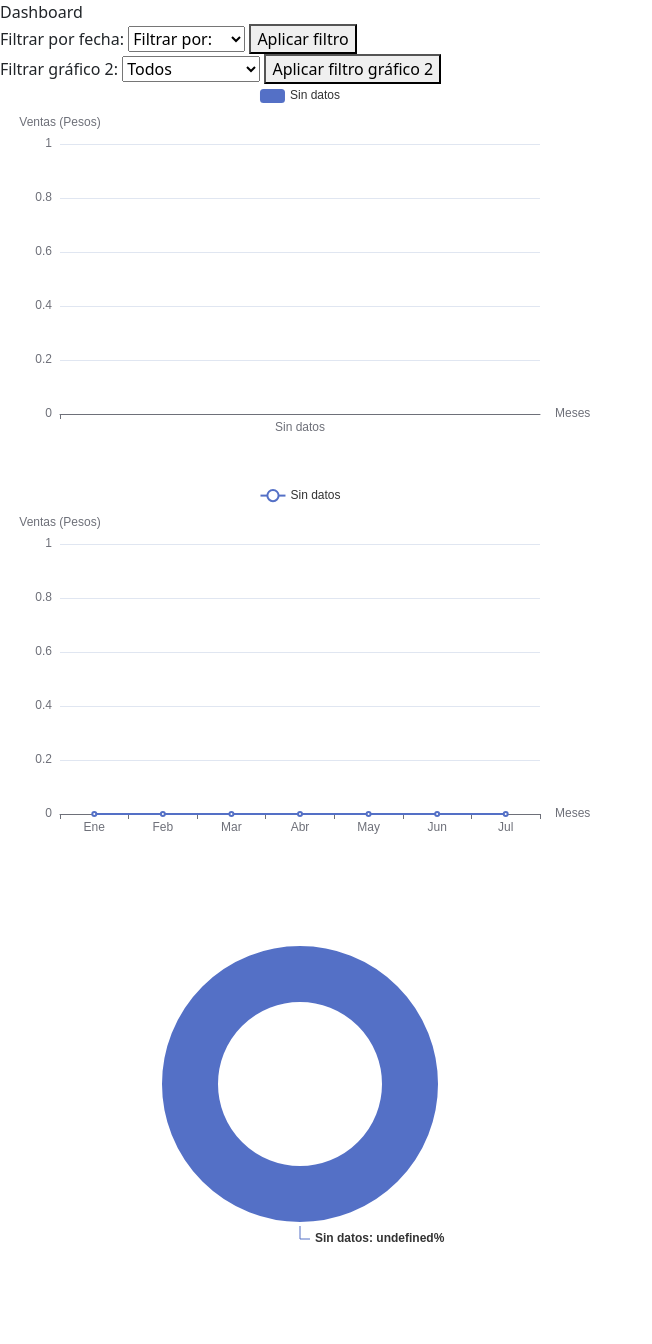
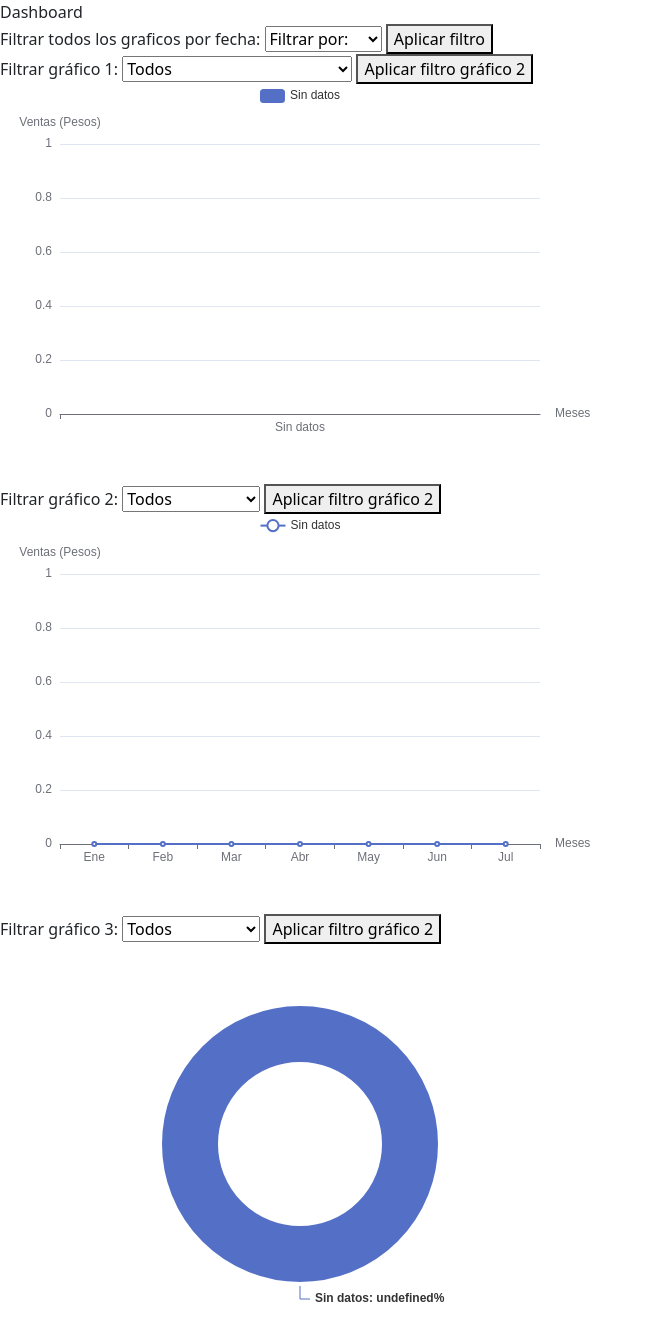
Before and after one commit to Ruben14f/BYTE---BEAT, a Django app: page /admin-dashboard/dashboard/ in a window 1280 px wide. Shown: the whole page, without its empty margins (0-652 px from the left). Before the commit the page ends 1242 px from the top, so only its background shows below. Run offline with Django 5.2, Linux system fonts and the light colour scheme; data that the repository does not hold is empty; some libraries are stand-ins or nearby versions.

Commit message:
COMPARATIVA_ANUAL_CHAR_2

```diff
--- a/dashboard/static/js/main.js
+++ b/dashboard/static/js/main.js
@@ -1,119 +1,155 @@
-document.addEventListener("DOMContentLoaded", async () => {
-    const chartDom2 = document.getElementById("chart2");
-    const chartDom3 = document.getElementById("chart3");
-    const chartDom4 = document.getElementById("chart4");
+document.addEventListener("DOMContentLoaded", () => {
+  // Configuración para cada gráfico
+  const graficosConfig = [
+    {
+      id: "chart2",
+      apiUrl: "/admin-dashboard/api/get-chart2/",
+      filtroGlobalParam: "range",
+      filtroIndParam: "range_chart2",
+      filtroIndSelectId: "filtro-chart2",
+      btnFiltrarIndId: "btn-filtrar-chart2",
+      btnBorrarIndId: "btn-borrar-filtro-chart2",
+    },
+    {
+      id: "chart3",
+      apiUrl: "/admin-dashboard/api/get-chart3/",
+      filtroGlobalParam: "range",
+      filtroIndParam: "range_chart3",
+      filtroIndSelectId: "filtro-chart3",
+      btnFiltrarIndId: "btn-filtrar-chart3",
+      btnBorrarIndId: "btn-borrar-filtro-chart3",
+    },
+    {
+      id: "chart4",
+      apiUrl: "/admin-dashboard/api/get-chart4/",
+      filtroGlobalParam: "range",
+      filtroIndParam: "range_chart4",
+      filtroIndSelectId: "filtro-chart4",
+      btnFiltrarIndId: "btn-filtrar-chart4",
+      btnBorrarIndId: "btn-borrar-filtro-chart4",
+    },
+    // Agrega más configuraciones según sea necesario
+  ];
 
-    const myChart2 = echarts.init(chartDom2);
-    const myChart3 = echarts.init(chartDom3);
-    const myChart4 = echarts.init(chartDom4);
+  // Instanciar gráficos y guardar referencias
+  const graficos = {};
+  graficosConfig.forEach(({ id }) => {
+    const dom = document.getElementById(id);
+    if (dom) {
+      graficos[id] = echarts.init(dom);
+    }
+  });
 
-    const filtroSelect = document.getElementById('filtro'); // filtro global
-    const btnFiltrar = document.getElementById('btn-filtrar');
-    const btnBorrarFiltro = document.getElementById('btn-borrar-filtro');
+  // Función genérica para cargar datos en un gráfico
+  async function cargarGrafico(
+    id,
+    filtroGlobal = "",
+    filtroIndividual = "",
+    config
+  ) {
+    const chart = graficos[id];
+    if (!chart) return;
 
-    // Filtro individual gráfico 2 (agrega estos elementos en HTML con estos IDs)
-    const filtroChart2Select = document.getElementById('filtro-chart2');
-    const btnFiltrarChart2 = document.getElementById('btn-filtrar-chart2');
-    const btnBorrarFiltroChart2 = document.getElementById('btn-borrar-filtro-chart2');
+    chart.showLoading();
+    try {
+      let url = config.apiUrl;
+      const params = new URLSearchParams();
 
-    btnBorrarFiltro.style.display = 'none'; // ocultar botón borrar filtro global inicialmente
-    if (btnBorrarFiltroChart2) btnBorrarFiltroChart2.style.display = 'none'; // ocultar botón borrar filtro 2
+      // Prioriza filtro individual si existe
+      if (filtroIndividual && config.filtroIndParam) {
+        params.append(config.filtroIndParam, filtroIndividual);
+      } else if (filtroGlobal && config.filtroGlobalParam) {
+        params.append(config.filtroGlobalParam, filtroGlobal);
+      }
 
-    async function cargarChart2(filtroGlobal = '', filtroIndividual = '') {
-        myChart2.showLoading();
-        try {
-            let url = '/admin-dashboard/api/get-chart2/';
-            const params = new URLSearchParams();
+      if ([...params].length > 0) url += "?" + params.toString();
 
-            // Prioriza filtro individual para chart 2 si existe, sino usa filtro global
-            if (filtroIndividual) {
-                params.append('range_chart2', filtroIndividual);
-            } else if (filtroGlobal) {
-                params.append('range', filtroGlobal);
-            }
+      const response = await fetch(url);
+      const data = await response.json();
 
-            if ([...params].length > 0) url += '?' + params.toString();
+      chart.hideLoading();
+      if (!data.series || data.series.length === 0) chart.clear();
+      else {
+        chart.setOption(data);
+        chart.resize();
+      }
+    } catch (error) {
+      chart.hideLoading();
+      console.error(`Error loading ${id}:`, error);
+    }
+  }
 
-            const response = await fetch(url);
-            const data = await response.json();
+  // Cargar todos los gráficos, pasando filtros global e individuales
+  function cargarTodosGraficos(filtroGlobal = "") {
+    graficosConfig.forEach((config) => {
+      const filtroIndSelect = config.filtroIndSelectId
+        ? document.getElementById(config.filtroIndSelectId)
+        : null;
+      const filtroIndValue = filtroIndSelect ? filtroIndSelect.value : "";
+      cargarGrafico(config.id, filtroGlobal, filtroIndValue, config);
+    });
+  }
 
-            myChart2.hideLoading();
-            if (!data.series || data.series.length === 0) myChart2.clear();
-            else {
-                myChart2.setOption(data);
-                myChart2.resize();
-            }
-        } catch (error) {
-            myChart2.hideLoading();
-            console.error("Error loading Chart 2:", error);
-        }
-    }
+  // Control filtro global
+  const filtroSelect = document.getElementById("filtro");
+  const btnFiltrar = document.getElementById("btn-filtrar");
+  const btnBorrarFiltro = document.getElementById("btn-borrar-filtro");
 
-    async function cargarGraficos(filtroGlobal = '') {
-        // Carga gráfico 2 con filtro global solo si no hay filtro individual
-        const filtroIndChart2 = filtroChart2Select ? filtroChart2Select.value : '';
-        cargarChart2(filtroGlobal, filtroIndChart2);
+  btnBorrarFiltro.style.display = "none";
 
-        // Carga otros gráficos solo con filtro global (o adapta si tienes filtros individuales)
-        myChart3.showLoading();
-        myChart4.showLoading();
+  btnFiltrar.addEventListener("click", () => {
+    const filtro = filtroSelect.value || "";
+    cargarTodosGraficos(filtro);
+    btnBorrarFiltro.style.display = filtro ? "inline-block" : "none";
 
-        try {
-            const url3 = filtroGlobal ? `/admin-dashboard/api/get-chart3/?range=${filtroGlobal}` : '/admin-dashboard/api/get-chart3/';
-            const url4 = filtroGlobal ? `/admin-dashboard/api/get-chart4/?range=${filtroGlobal}` : '/admin-dashboard/api/get-chart4/';
+    // Ocultar filtros individuales cuando hay filtro global (opcional)
+    graficosConfig.forEach(({ btnBorrarIndId }) => {
+      if (btnBorrarIndId) {
+        const btnInd = document.getElementById(btnBorrarIndId);
+        if (btnInd) btnInd.style.display = "none";
+      }
+    });
+  });
 
-            const [response3, response4] = await Promise.all([fetch(url3), fetch(url4)]);
-            const data3 = await response3.json();
-            const data4 = await response4.json();
+  btnBorrarFiltro.addEventListener("click", () => {
+    filtroSelect.value = "";
+    btnBorrarFiltro.style.display = "none";
+    cargarTodosGraficos("");
+  });
 
-            myChart3.hideLoading();
-            if (!data3.series || data3.series.length === 0) myChart3.clear();
-            else {
-                myChart3.setOption(data3);
-                myChart3.resize();
-            }
+  // Control filtros individuales (para cada gráfico que tenga filtro individual)
+  graficosConfig.forEach((config) => {
+    if (
+      config.filtroIndSelectId &&
+      config.btnFiltrarIndId &&
+      config.btnBorrarIndId
+    ) {
+      const filtroIndSelect = document.getElementById(config.filtroIndSelectId);
+      const btnFiltrarInd = document.getElementById(config.btnFiltrarIndId);
+      const btnBorrarInd = document.getElementById(config.btnBorrarIndId);
 
-            myChart4.hideLoading();
-            if (!data4.series || data4.series.length === 0) myChart4.clear();
-            else {
-                myChart4.setOption(data4);
-                myChart4.resize();
-            }
-        } catch (error) {
-            myChart3.hideLoading();
-            myChart4.hideLoading();
-            console.error("Error loading Chart 3 or 4:", error);
-        }
-    }
+      if (filtroIndSelect && btnFiltrarInd && btnBorrarInd) {
+        btnBorrarInd.style.display = "none";
 
-    // Eventos filtro global
-    btnFiltrar.addEventListener('click', () => {
-        const filtro = filtroSelect.value || '';
-        cargarGraficos(filtro);
-        btnBorrarFiltro.style.display = filtro ? 'inline-block' : 'none';
-    });
+        btnFiltrarInd.addEventListener("click", () => {
+          const filtroIndValue = filtroIndSelect.value || "";
+          cargarGrafico(config.id, "", filtroIndValue, config);
+          btnBorrarInd.style.display = filtroIndValue ? "inline-block" : "none";
 
-    btnBorrarFiltro.addEventListener('click', () => {
-        filtroSelect.value = '';
-        btnBorrarFiltro.style.display = 'none';
-        cargarGraficos('');
-    });
-
-    // Eventos filtro individual gráfico 2
-    if (btnFiltrarChart2 && filtroChart2Select && btnBorrarFiltroChart2) {
-        btnFiltrarChart2.addEventListener('click', () => {
-            const filtro = filtroChart2Select.value || '';
-            cargarChart2('', filtro);
-            btnBorrarFiltroChart2.style.display = filtro ? 'inline-block' : 'none';
+          // Opcional: ocultar filtro global cuando hay filtro individual
+          btnBorrarFiltro.style.display = "none";
+          filtroSelect.value = "";
         });
 
-        btnBorrarFiltroChart2.addEventListener('click', () => {
-            filtroChart2Select.value = '';
-            btnBorrarFiltroChart2.style.display = 'none';
-            cargarChart2();
+        btnBorrarInd.addEventListener("click", () => {
+          filtroIndSelect.value = "";
+          btnBorrarInd.style.display = "none";
+          cargarGrafico(config.id, "", "", config);
         });
+      }
     }
+  });
 
-    // Carga inicial sin filtros
-    cargarGraficos('');
+  // Carga inicial sin filtros
+  cargarTodosGraficos("");
 });
--- a/dashboard/templates/dashboard_ordens.html
+++ b/dashboard/templates/dashboard_ordens.html
@@ -6,7 +6,7 @@
 Dashboard
 
 <div class="filtro-general">
-  <label for="filtro">Filtrar por fecha:</label>
+  <label for="filtro">Filtrar todos los graficos por fecha:</label>
   <select id="filtro">
     <option value="" selected disabled>Filtrar por:</option>
     <option value="today">Hoy</option>
@@ -22,24 +22,46 @@
 
 
 <div class="filtro-chart2">
-  <label for="filtro-chart2">Filtrar gráfico 2:</label>
+  <label for="filtro-chart2">Filtrar gráfico 1:</label>
   <select id="filtro-chart2">
     <option value="" selected>Todos</option>
     <option value="7days">Últimos 7 días</option>
     <option value="30days">Últimos 30 días</option>
     <option value="year">Este año</option>
+    <option value="comparativa_mes">Comparar con mes anterior</option> <!-- nuevo -->
+    <option value="comparativa_anio">Comparar con año anterior</option>
   </select>
   <button id="btn-filtrar-chart2">Aplicar filtro gráfico 2</button>
   <button id="btn-borrar-filtro-chart2">Borrar filtro gráfico 2</button>
 </div>
-
-
 <div id="chart2" style="width: 600px; height: 400px;"></div>
 
 
+<div class="filtro-chart3">
+  <label for="filtro-chart3">Filtrar gráfico 2:</label>
+  <select id="filtro-chart3">
+    <option value="" selected>Todos</option>
+    <option value="7days">Últimos 7 días</option>
+    <option value="30days">Últimos 30 días</option>
+    <option value="year">Este año</option>
+  </select>
+  <button id="btn-filtrar-chart3">Aplicar filtro gráfico 2</button>
+  <button id="btn-borrar-filtro-chart3">Borrar filtro gráfico 2</button>
+</div>
 <div id="chart3" style="width: 600px; height: 400px;"></div>
 
 
+<div class="filtro-chart4">
+  <label for="filtro-chart4">Filtrar gráfico 3:</label>
+  <select id="filtro-chart4">
+    <option value="" selected>Todos</option>
+    <option value="7days">Últimos 7 días</option>
+    <option value="30days">Últimos 30 días</option>
+    <option value="year">Este año</option>
+  </select>
+  <button id="btn-filtrar-chart4">Aplicar filtro gráfico 2</button>
+  <button id="btn-borrar-filtro-chart4">Borrar filtro gráfico 2</button>
+</div>
 <div id="chart4" style="width: 600px; height: 400px;"></div>
 
 
--- a/dashboard/views.py
+++ b/dashboard/views.py
@@ -2,32 +2,41 @@
 from django.shortcuts import render
 from orden.models import Orden
 import pandas as pd
-from django.views.decorators.cache import cache_page
 from datetime import datetime
-from django.core.cache import cache
 from datetime import datetime, timedelta, time
 from django.utils.timezone import now, make_aware
 from datetime import timezone
-
+import calendar
 
 def dashboard_view(request):
     return render(request, 'dashboard_ordens.html')
+
 #grafico de barras
 def get_chart2(request):
-    start_datetime, end_datetime = get_date_range(request)
+    # Obtener filtro general
+    filtro_global = request.GET.get('range', None)
+    # Obtener filtro individual para este gráfico
     filtro_individual = request.GET.get('range_chart2', None)
 
-    print(filtro_individual)
-    print('invidual antes de if',filtro_individual)
+    # Por defecto usar filtro global para fechas
+    start_datetime, end_datetime = get_date_range(request)
+
+    # Si hay filtro individual para este gráfico, usarlo para rango de fechas
     if filtro_individual:
-        start_datetime, end_datetime = get_date_range_individual(request)
+        start_datetime, end_datetime = get_date_range_individual(request, 'range_chart2')
         rango = filtro_individual
-        print('invidual antes de if',rango)
     else:
-        start_datetime, end_datetime = get_date_range(request)
-        rango = request.GET.get('range', None)
+        rango = filtro_global
 
-    months_diff = (end_datetime.year - start_datetime.year) * 12 + (end_datetime.month - start_datetime.month) + 2
+    # Ajustar rango para comparación anual sin perder filtro global
+    if filtro_individual == 'comparativa_anio':
+        # Expandir rango para traer años completos anteriores y actuales según filtro global
+        start_datetime = start_datetime.replace(year=start_datetime.year - 1, month=1, day=1)
+        end_datetime = end_datetime.replace(month=12, day=31)
+    elif filtro_individual == 'comparativa_mes':
+        pass
+
+    # Consultar con rango ajustado
     ordenes = Orden.objects.prefetch_related('productos_orden__producto').filter(
         fecha_pagada__gte=start_datetime,
         fecha_pagada__lte=end_datetime,
@@ -52,6 +61,13 @@
 
     df = pd.DataFrame(data)
 
+    # Si filtro individual es de comparativa, usar función especial sin alterar lógica global
+    if filtro_individual == 'comparativa_anio':
+        return JsonResponse(generar_comparativa(df, tipo='anio'))
+    elif filtro_individual == 'comparativa_mes':
+        return JsonResponse(generar_comparativa(df, tipo='mes'))
+
+    # Si no hay datos
     if df.empty:
         option = {
             'tooltip': {'trigger': 'axis'},
@@ -75,16 +91,58 @@
 
     nombres_meses_completos = ['Ene', 'Feb', 'Mar', 'Abr', 'May', 'Jun',
                                'Jul', 'Ago', 'Sep', 'Oct', 'Nov', 'Dic']
-    rango = request.GET.get('range')
 
-    print('rango desde grafico',rango)
     if rango == 'year':
         meses = list(range(1, 13))
     else:
+        months_diff = (end_datetime.year - start_datetime.year) * 12 + (end_datetime.month - start_datetime.month) + 2
         last_month = min(start_datetime.month + months_diff - 1, 12)
         meses = list(range(start_datetime.month, last_month + 1))
 
-    meses_nombre = [nombres_meses_completos[m-1] for m in meses]
+    meses_nombre = [nombres_meses_completos[m - 1] for m in meses]
+
+    pivot_df = df.pivot_table(index='mes', columns='categoria', values='valor', aggfunc='sum', fill_value=0)
+    pivot_df = pivot_df.reindex(meses, fill_value=0)
+
+    series = []
+    for categoria in pivot_df.columns:
+        valores = pivot_df[categoria].astype(float).tolist()
+        series.append({
+            'name': categoria,
+            'type': 'bar',
+            'data': valores,
+        })
+
+    option = {
+        'tooltip': {'trigger': 'axis'},
+        'legend': {'data': list(pivot_df.columns)},
+        'xAxis': {
+            'type': 'category',
+            'data': meses_nombre,
+            'name': 'Meses',
+            'axisLabel': {'interval': 0}
+        },
+        'yAxis': {
+            'type': 'value',
+            'name': 'Ventas (Pesos)'
+        },
+        'series': series
+    }
+
+    return JsonResponse(option)
+
+    # Mantener lógica original de filtro global para rango y meses
+    nombres_meses_completos = ['Ene', 'Feb', 'Mar', 'Abr', 'May', 'Jun',
+                               'Jul', 'Ago', 'Sep', 'Oct', 'Nov', 'Dic']
+
+    if rango == 'year':
+        meses = list(range(1, 13))
+    else:
+        months_diff = (end_datetime.year - start_datetime.year) * 12 + (end_datetime.month - start_datetime.month) + 2
+        last_month = min(start_datetime.month + months_diff - 1, 12)
+        meses = list(range(start_datetime.month, last_month + 1))
+
+    meses_nombre = [nombres_meses_completos[m - 1] for m in meses]
 
     pivot_df = df.pivot_table(index='mes', columns='categoria', values='valor', aggfunc='sum', fill_value=0)
     pivot_df = pivot_df.reindex(meses, fill_value=0)
@@ -118,9 +176,21 @@
 
 
 
+
 #grafico de lineas
 def get_chart3(request):
     start_datetime, end_datetime = get_date_range(request)
+    filtro_individual = request.GET.get('range_chart3', None)
+    print(filtro_individual)
+    print('invidual antes de if',filtro_individual)
+
+    if filtro_individual:
+        start_datetime, end_datetime = get_date_range_individual(request,'range_chart3')
+        rango = filtro_individual
+        print('invidual antes de if',rango)
+    else:
+        start_datetime, end_datetime = get_date_range(request)
+        rango = request.GET.get('range', None)
 
     months_diff = (end_datetime.year - start_datetime.year) * 12 + (end_datetime.month - start_datetime.month) + 2
 
@@ -216,7 +286,17 @@
 #grafico de torta
 def get_chart4(request):
     start_datetime, end_datetime = get_date_range(request)
+    filtro_individual = request.GET.get('range_chart4', None)
+    print(filtro_individual)
+    print('invidual antes de if',filtro_individual)
 
+    if filtro_individual:
+        start_datetime, end_datetime = get_date_range_individual(request,'range_chart4')
+        rango = filtro_individual
+        print('invidual antes de if',rango)
+    else:
+        start_datetime, end_datetime = get_date_range(request)
+        rango = request.GET.get('range', None)
     ordenes = Orden.objects.prefetch_related('productos_orden__producto').filter(
         fecha_pagada__gte=start_datetime,
         fecha_pagada__lte=end_datetime,
@@ -341,8 +421,8 @@
     return start_datetime, end_datetime
 
 
-def get_date_range_individual(request):
-    range_type = request.GET.get('range_chart2', None)
+def get_date_range_individual(request, param_name):
+    range_type = request.GET.get(param_name, None)
     today = now().date()
 
     if not range_type or range_type == '':
@@ -355,14 +435,11 @@
     elif range_type == 'year':
         start_date = today.replace(month=1, day=1)
         end_date = today.replace(month=12, day=31)
-    elif range_type == 'today' or range_type == '7days':
+    elif range_type == '7days':
         start_date = today - timedelta(days=7)
         end_date = today
-    elif range_type == 'week' or range_type == '30days':
+    elif range_type == '30days':
         start_date = today - timedelta(days=30)
-        end_date = today
-    elif range_type == 'month':
-        start_date = today.replace(day=1)
         end_date = today
     else:
         start_date = today.replace(month=1, day=1)
@@ -373,3 +450,95 @@
     start_datetime = make_aware(start_datetime).astimezone(timezone.utc)
     end_datetime = make_aware(end_datetime).astimezone(timezone.utc)
     return start_datetime, end_datetime
+
+
+def generar_comparativa(df, tipo='anio'):
+    if df.empty or 'anio' not in df.columns or 'mes' not in df.columns:
+        return {
+            'tooltip': {'trigger': 'axis'},
+            'legend': {'data': ['Sin datos']},
+            'xAxis': {'type': 'category', 'data': ['Sin datos'], 'name': 'Meses'},
+            'yAxis': {'type': 'value', 'name': 'Ventas (Pesos)'},
+            'series': [{'name': 'Sin datos', 'type': 'bar', 'data': [0]}]
+        }
+
+    if tipo == 'anio':
+        # Agrupar por categoría y año
+        pivot = df.pivot_table(index='categoria', columns='anio', values='valor', aggfunc='sum', fill_value=0)
+        pivot = pivot.sort_index()
+
+        # Construir dimensions (primera columna es "Producto")
+        dimensiones = ['Producto'] + [str(col) for col in pivot.columns]
+
+        # Construir source como lista de diccionarios
+        source = []
+        for categoria, fila in pivot.iterrows():
+            fila_dict = {'Producto': categoria}
+            for anio, valor in fila.items():
+                fila_dict[str(anio)] = float(valor)
+            source.append(fila_dict)
+
+        option = {
+            'legend': {},
+            'tooltip': {},
+            'dataset': {
+                'dimensions': dimensiones,
+                'source': source
+            },
+            'xAxis': { 'type': 'category' },
+            'yAxis': {},
+            'series': [ { 'type': 'bar' } for _ in dimensiones[1:] ]
+        }
+
+        return option
+
+    elif tipo == 'mes':
+        agrupado = df.groupby(['anio', 'mes', 'categoria'])['valor'].sum().reset_index()
+
+        meses_ordenados = agrupado[['anio', 'mes']].drop_duplicates().sort_values(['anio', 'mes'], ascending=False)
+        meses_comparar = meses_ordenados.head(2).values.tolist()
+        if len(meses_comparar) < 2:
+            return {
+                'tooltip': {'trigger': 'axis'},
+                'legend': {'data': ['Sin datos']},
+                'xAxis': {'type': 'category', 'data': ['Sin datos'], 'name': 'Meses'},
+                'yAxis': {'type': 'value', 'name': 'Ventas (Pesos)'},
+                'series': [{'name': 'Sin datos', 'type': 'bar', 'data': [0]}]
+            }
+
+        agrupado['label'] = agrupado.apply(lambda r: f'{calendar.month_abbr[r["mes"]]} {r["anio"]}', axis=1)
+        pivot = agrupado[
+            agrupado[['anio', 'mes']].apply(tuple, axis=1).isin(meses_comparar)
+        ].pivot_table(index='categoria', columns='label', values='valor', aggfunc='sum', fill_value=0)
+        pivot = pivot.sort_index()
+
+        dimensiones = ['Producto'] + [str(c) for c in pivot.columns]
+
+        source = []
+        for categoria, fila in pivot.iterrows():
+            fila_dict = {'Producto': categoria}
+            for etiqueta, valor in fila.items():
+                fila_dict[str(etiqueta)] = float(valor)
+            source.append(fila_dict)
+
+        option = {
+            'legend': {},
+            'tooltip': {},
+            'dataset': {
+                'dimensions': dimensiones,
+                'source': source
+            },
+            'xAxis': { 'type': 'category' },
+            'yAxis': {},
+            'series': [ { 'type': 'bar' } for _ in dimensiones[1:] ]
+        }
+
+        return option
+
+    return {
+        'tooltip': {'trigger': 'axis'},
+        'legend': {'data': ['Sin datos']},
+        'xAxis': {'type': 'category', 'data': ['Sin datos'], 'name': 'Meses'},
+        'yAxis': {'type': 'value', 'name': 'Ventas (Pesos)'},
+        'series': [{'name': 'Sin datos', 'type': 'bar', 'data': [0]}]
+    }
```
Also changed, not shown: adminPanel/views.py (+10 -8 lines), orden/templates/historial_compra/historial_compras.html (+7 -2 lines).
